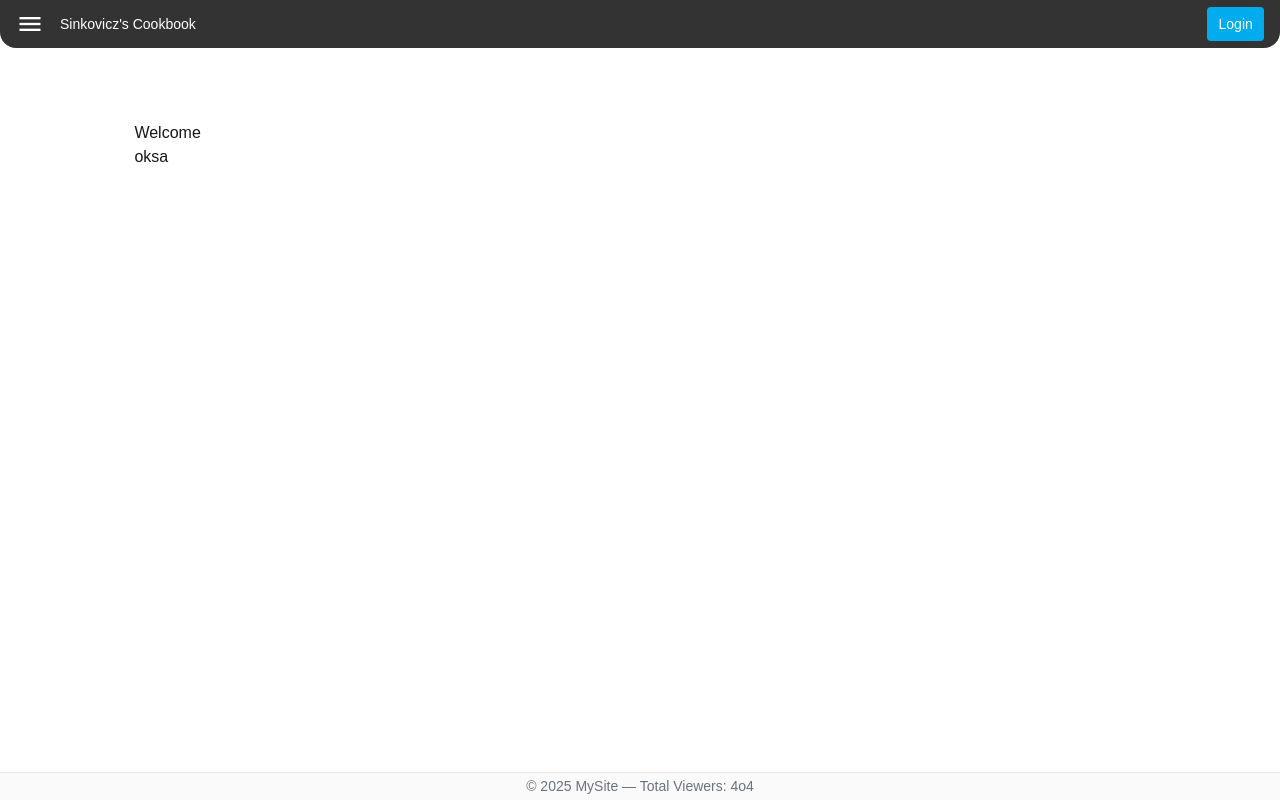
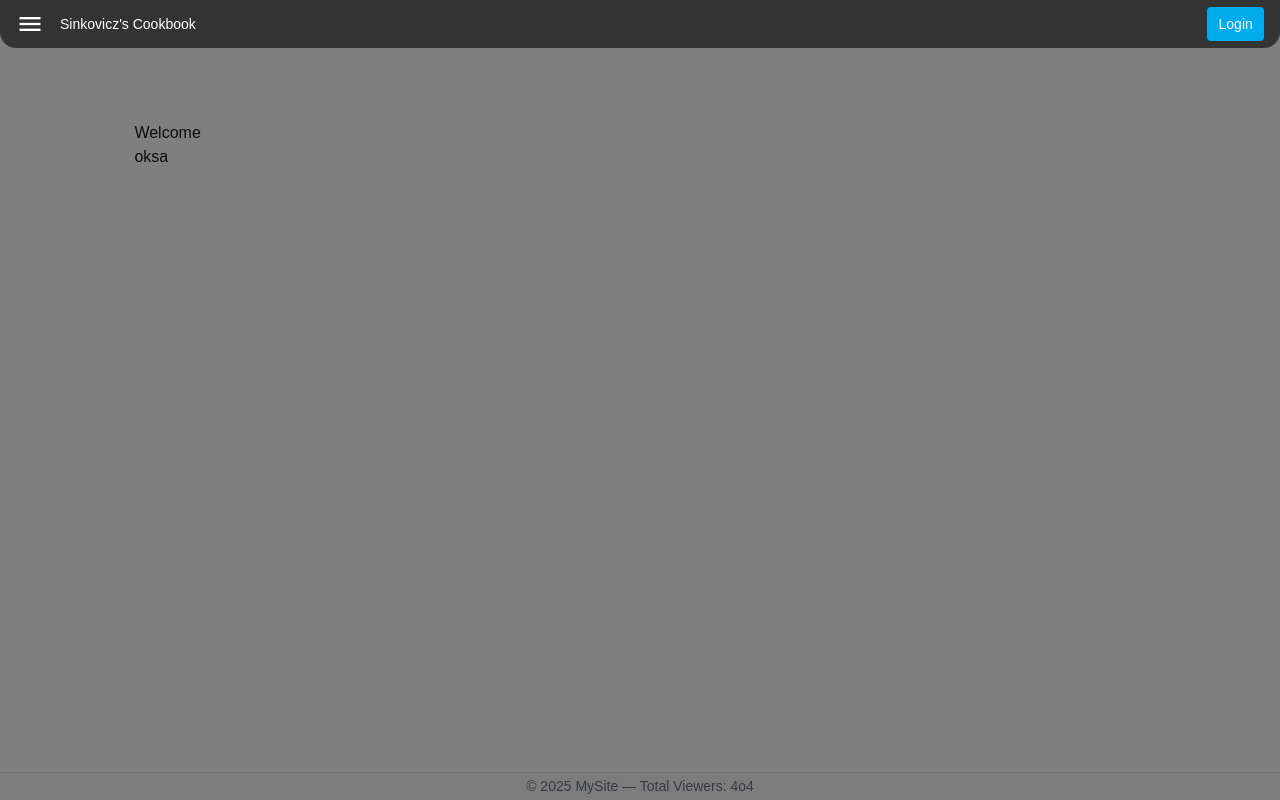
Before and after one commit to antsticky/nextjs_vercel, a Next.js app: page / in a window 1280 px wide. Built offline with nearby package versions, Linux system fonts and the light colour scheme.

Commit message:
close animation

```diff
--- a/components/layout/Header.tsx
+++ b/components/layout/Header.tsx
@@ -32,17 +32,18 @@
     >
       <HeaderBar onToggle={() => setOpen(!open)} />
 
-      {open && (
       <div className={styles.overlay}>
         <LeftPanel
+          isOpen={open}
           onHover={setHoveredTab}
           onNavigate={handleNavigation}
           onLeave={() => setHoveredTab(null)}
         />
 
-          {hoveredTab && <RightPanel tab={hoveredTab} />}
+        {open && hoveredTab && <RightPanel tab={hoveredTab} />}
+
       </div>
-      )}
+
     </div>
   )
 }
--- a/components/layout/parts/LeftPanel.module.css
+++ b/components/layout/parts/LeftPanel.module.css
@@ -9,12 +9,16 @@
   padding-top: 120px;
   padding-left: 3rem;
   clip-path: inset(0 100% 0 0);
-  animation: curtainReveal 0.45s ease forwards;
 }
 
 @keyframes curtainReveal {
   0% { clip-path: inset(0 100% 0 0); }
   100% { clip-path: inset(0 0 0 0); }
+}
+
+@keyframes curtainClose {
+  0% { clip-path: inset(0 0 0 0); }
+  100% { clip-path: inset(0 100% 0 0); }
 }
 
 .menuList {
@@ -23,3 +27,11 @@
   padding-top: 60px;
   text-align: center;
 }
+
+.leftPanel.open {
+  animation: curtainReveal 0.45s ease forwards;
+}
+
+.leftPanel.close {
+  animation: curtainClose 0.45s ease forwards;
+}
--- a/components/layout/parts/LeftPanel.tsx
+++ b/components/layout/parts/LeftPanel.tsx
@@ -4,16 +4,21 @@
 import MenuList from './MenuList'
 
 export default function LeftPanel({
+  isOpen,
   onHover,
   onNavigate,
   onLeave,
 }: {
+  isOpen: boolean
   onHover: (tab: 'home' | 'about' | 'settings') => void
   onNavigate: (tab: 'home' | 'about' | 'settings', path: string) => void
   onLeave: () => void
 }) {
   return (
-    <div className={styles.leftPanel} onMouseLeave={onLeave}>
+    <div
+      className={`${styles.leftPanel} ${isOpen ? styles.open : styles.close}`}
+      onMouseLeave={onLeave}
+    >
       <MenuList onHover={onHover} onNavigate={onNavigate} />
     </div>
   )
```
Lines whose indentation alone changed are shown as unchanged.
